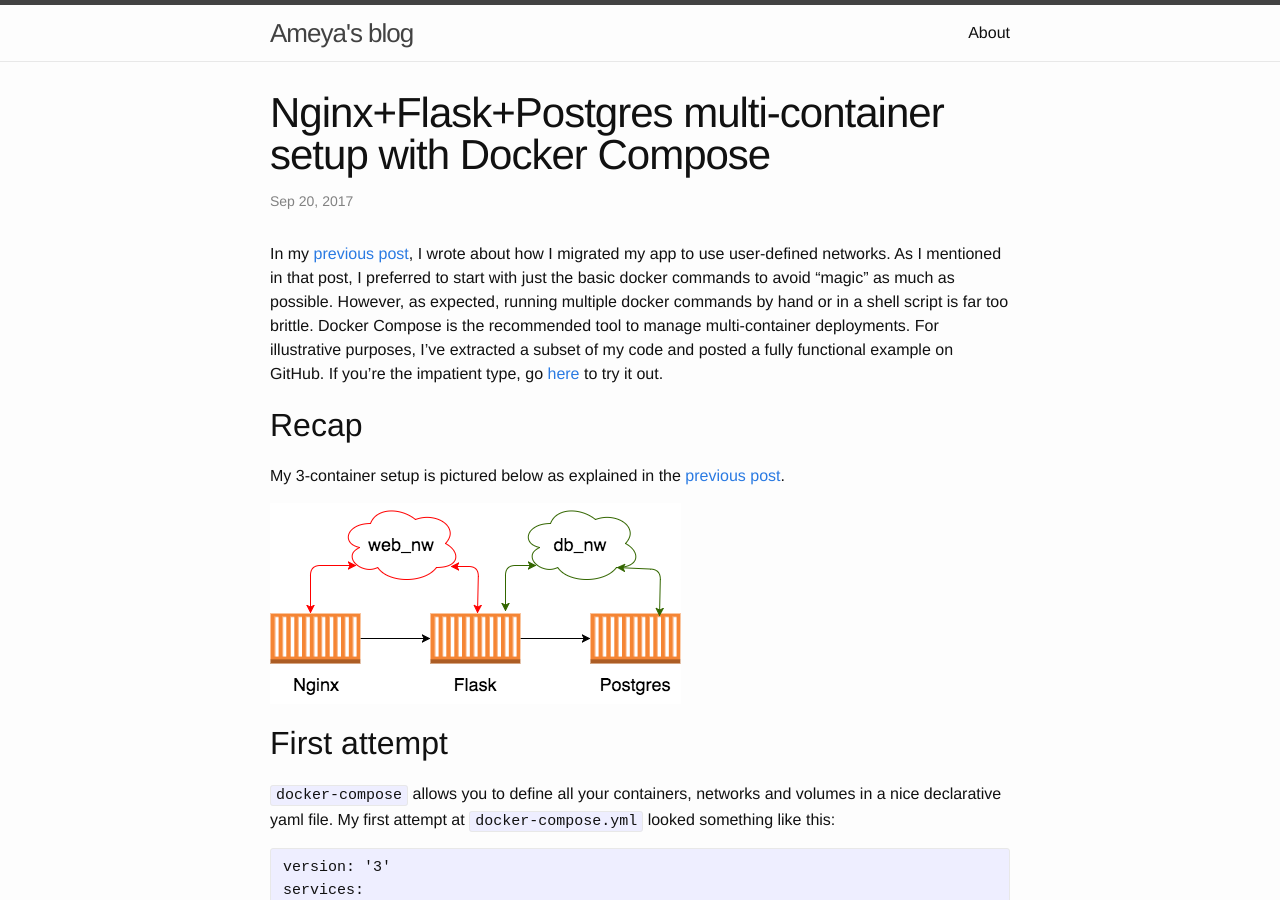
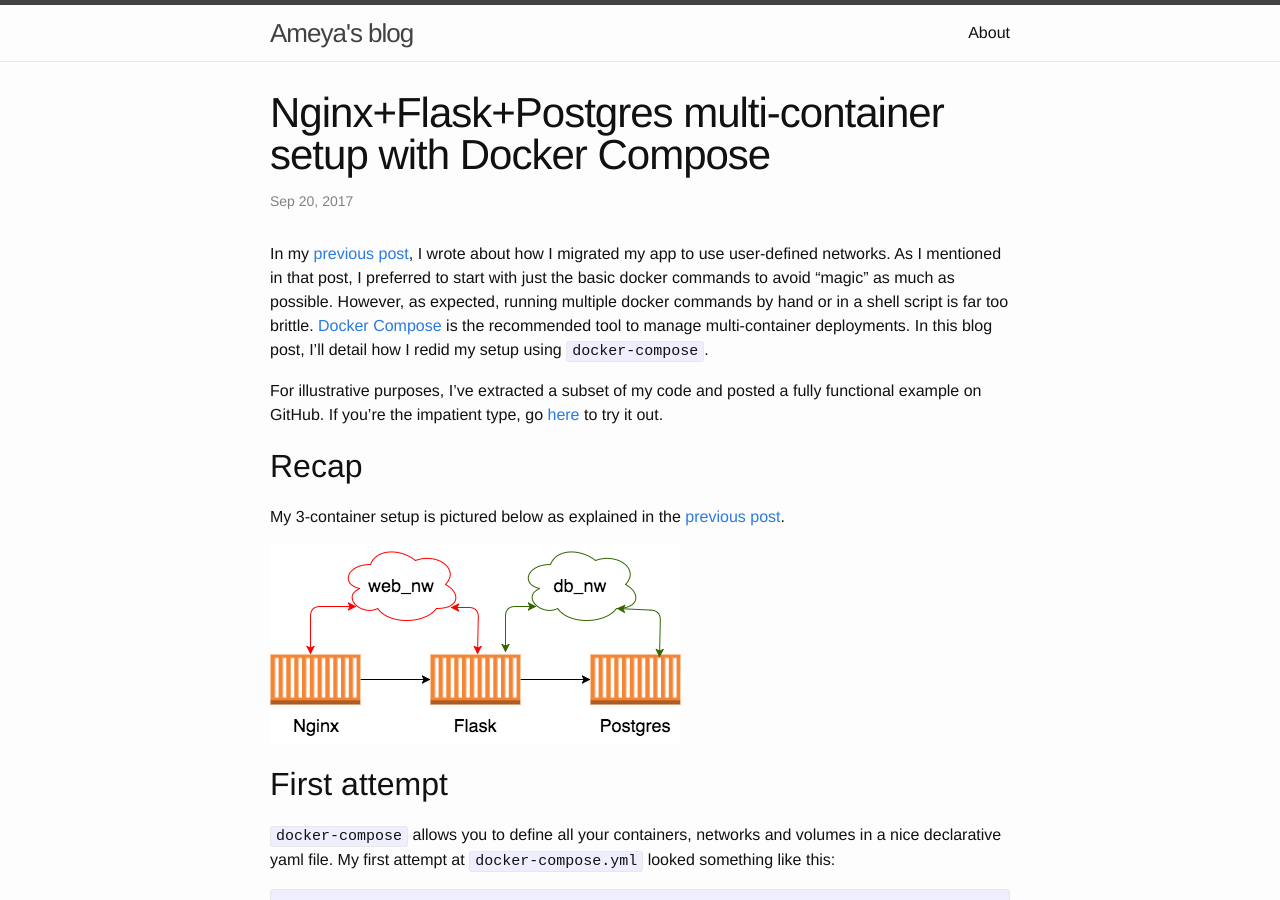
Before and after one commit to juggernaut/juggernaut.github.io, a Jekyll site: the page built from _posts/2017-09-20-nginx-flask-postgres-docker-compose.markdown, in a window 1280 px wide and 900 px high. Built offline with Jekyll 4.4.1, drawn with Linux system fonts in a browser that asks for light colours; part of the change alters nothing that is shown; some of the changed text lies outside the part shown.

Commit message:
Small fixes

```diff
--- a/_posts/2017-09-20-nginx-flask-postgres-docker-compose.markdown
+++ b/_posts/2017-09-20-nginx-flask-postgres-docker-compose.markdown
@@ -6,7 +6,9 @@ categories: "docker"
 ---
 In my [previous post]({{ site.baseurl }}{% post_url 2017-09-14-docker-migrating-legacy-links %}), I wrote about how I migrated my app to use user-defined networks.
 As I mentioned in that post, I preferred to start with just the basic docker commands to avoid "magic" as much as possible. However, as expected, running
-multiple docker commands by hand or in a shell script is far too brittle. Docker Compose is the recommended tool to manage multi-container deployments.
+multiple docker commands by hand or in a shell script is far too brittle. [Docker Compose](https://docs.docker.com/compose/)
+is the recommended tool to manage multi-container deployments. In this blog post, I'll detail how I redid my setup using `docker-compose`.
+
 For illustrative purposes, I've extracted a subset of my code and posted a fully functional example on GitHub. If you're the impatient type,
 go [here](https://github.com/juggernaut/nginx-flask-postgres-docker-compose-example) to try it out.
 
@@ -98,14 +100,14 @@ Let's first bring up only the DB container:
 $ docker-compose up -d db
 {% endhighlight %}
 Notice the refreshing lack of `--env-file` or `--network` flags we would have had to pass in a plain `docker run` command.
-This is because we've already specified those in the `docker-compose.yml` file.
+This is because we've already specified them in the `docker-compose.yml` file.
 
 Now, we'll run a one-off flask container that will create the schema:
 {% highlight bash %}
 $ docker-compose run --rm flaskapp /bin/bash -c "cd /opt/services/flaskapp/src && python -c  'import database; database.init_db()'"
 {% endhighlight %}
 
-Notice the `--rm` flag that indicates the container should be deleted immediately after completion.
+Notice the `--rm` flag to indicate that the container should be deleted immediately after completion.
 
 ### A note about volumes
 
@@ -133,7 +135,7 @@ volumes:
 </pre>
 
 Note that you need to declare the volume at the top-level to reference it in the `db` service section.
-Now we see that the database volume data is preserved across runs. If you want to actually delete the volume,
+Now we see that the database volume data is preserved across runs. If you do actually want to delete the volume,
 pass the `--volumes` option to `docker-compose down`
 
 ## Container startup order
```
